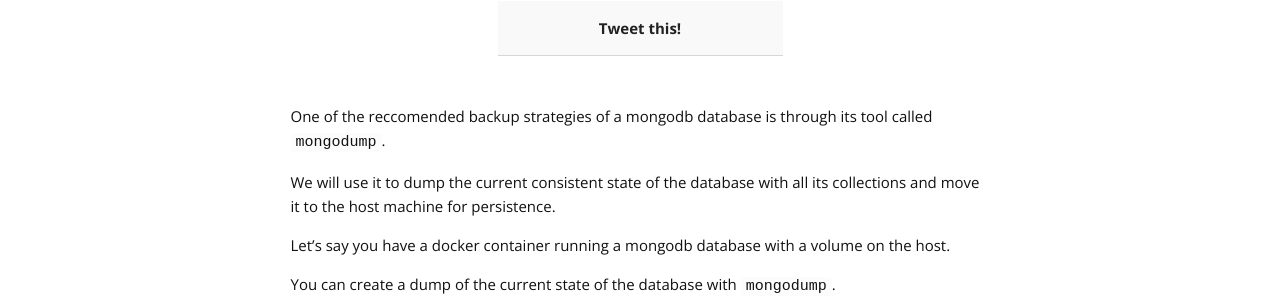
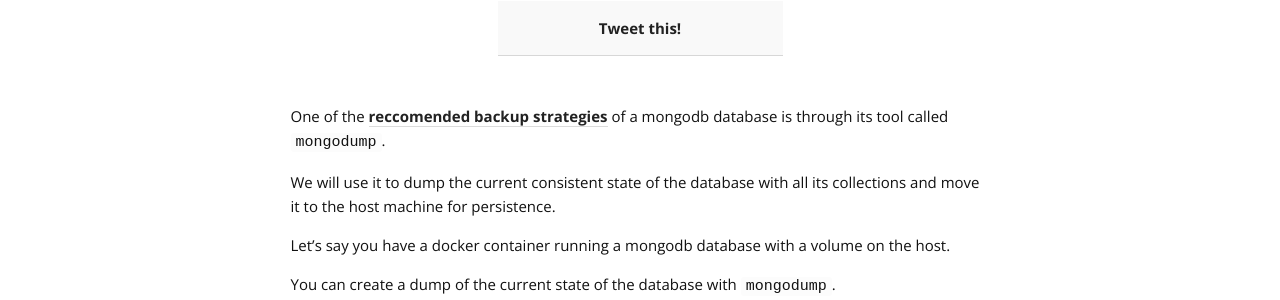
Before and after one commit to christian-fei/christian-fei.github.io-pandoc, a Jekyll site: the page built from _posts/2015-07-05-Backup-mongodb-database-from-docker-container-to-host.md, in a window 1280 px wide. Shown: the part 628-928 px from the top of the page. Built offline with Jekyll 4.4.1, drawn with Linux system fonts in a browser that asks for light colours; Markdown is read by kramdown in place of the engine named in the settings; comment, search, counter and statistics services are not loaded; part of the change alters nothing that is shown.

```diff
--- a/_posts/2015-07-05-Backup-mongodb-database-from-docker-container-to-host.md
+++ b/_posts/2015-07-05-Backup-mongodb-database-from-docker-container-to-host.md
@@ -4,7 +4,7 @@ date: 2015-07-05
 layout: post
 ---
 
-One of the reccomended backup strategies of a mongodb database is through its tool called `mongodump`.
+One of the [reccomended backup strategies](http://docs.mongodb.org/manual/tutorial/backup-and-restore-tools/) of a mongodb database is through its tool called `mongodump`.
 
 We will use it to dump the current consistent state of the database with all its collections and move it to the host machine for persistence.
 
```
